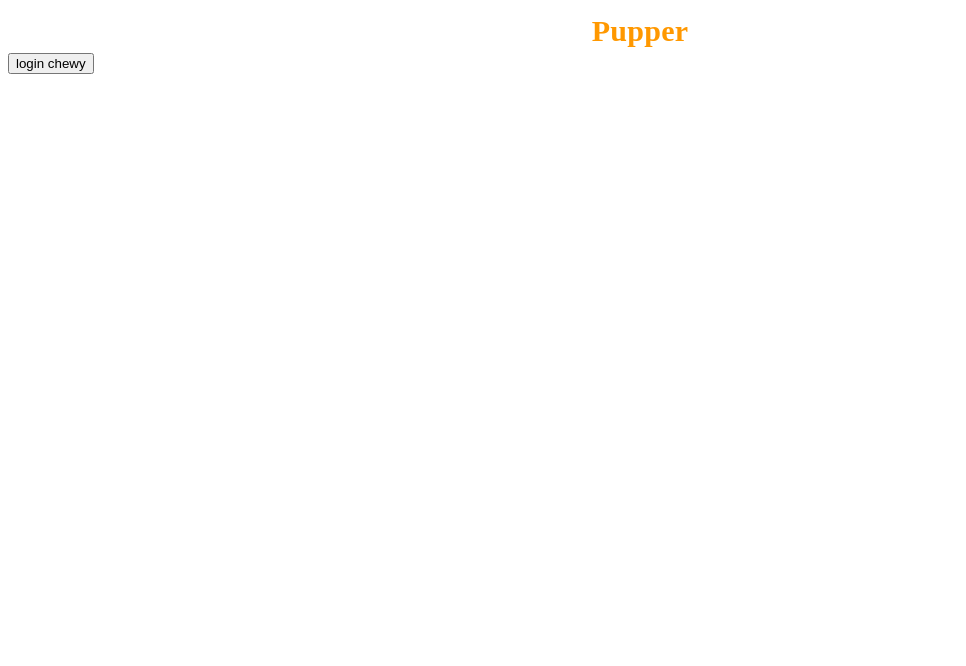
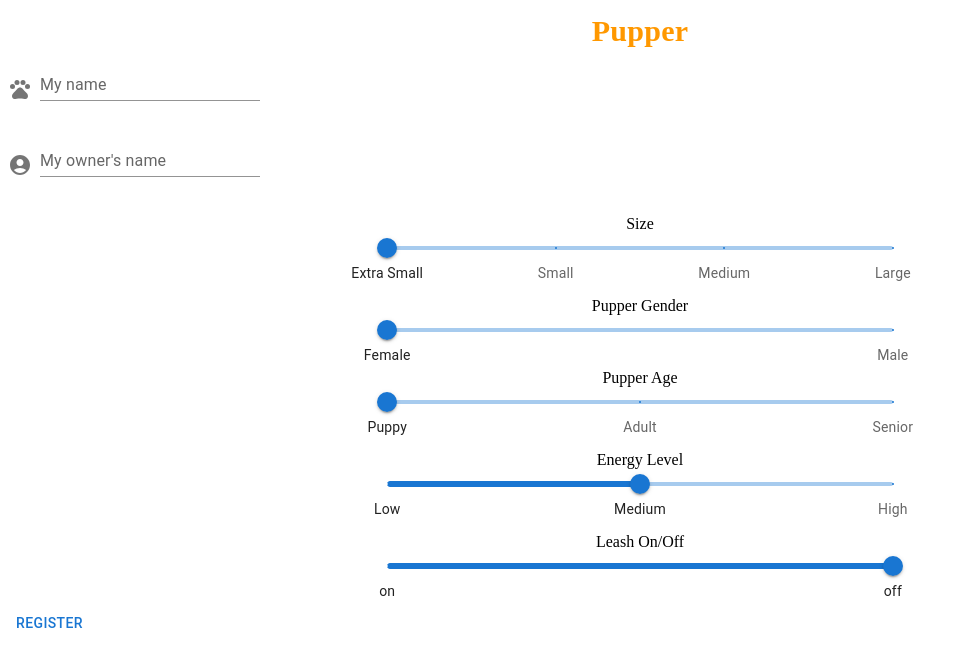
Before and after one commit to projectPupper/pupper, a React app: page /login in a window 1280 px wide. Both pictures are taken after a click on the button "login chewy". Shown: the top 666 px of the page, without its empty margins (0-966 px from the left). Built offline with nearby package versions, Linux system fonts and the light colour scheme; no server answers; the HTML template or start-up script is replaced by a standard one.

Commit message:
profile setup functionality

```diff
--- a/client/src/Components/Login.jsx
+++ b/client/src/Components/Login.jsx
@@ -6,16 +6,19 @@ import Typography from '@mui/material/Typography';
 
 function Login() {
   const [loggedIn, setLoggedIn] = useState(false);
+  // setLoggedIn(true)
 
   function handleClick() {
-    signInWithGoogle()
-    .then(result => {
+    // signInWithGoogle()
+    // .then(result => {
+    //   setLoggedIn(true)
+    //   console.log('google: ', result)
+    // })
+    // .catch(err => {
+    //   console.log(err);
+    // })
       setLoggedIn(true)
-      console.log('google: ', result)
-    })
-    .catch(err => {
-      console.log(err);
-    })
+
   }
 
   return (
--- a/client/src/Components/ProfileSetup.jsx
+++ b/client/src/Components/ProfileSetup.jsx
@@ -35,10 +35,97 @@ function ProfileSetup(props) {
     }
   ];
 
+  const ageMarks = [
+    {
+      value: 1,
+      label: 'Puppy',
+    },
+    {
+      value: 2,
+      label: 'Adult',
+    },
+    {
+      value: 3,
+      label: 'Senior',
+    },
+  ];
+
+  const genderMarks = [
+    {
+      value: 0,
+      label: 'Female',
+    },
+    {
+      value: 1,
+      label: 'Male',
+    },
+
+  ];
+
+  const energyMarks = [
+    {
+      value: 0,
+      label: 'Low',
+    },
+    {
+      value: 1,
+      label: 'Medium',
+    },
+    {
+      value: 2,
+      label: 'High',
+    },
+
+  ];
+
+  const leashMarks = [
+    {
+      value: 0,
+      label: 'on',
+    },
+    {
+      value: 1,
+      label: 'off',
+    },
+
+  ];
+
   function formatVal(value) {
     for (let i = 0; i < sizeMarks.length; i++) {
       if (sizeMarks[i].value === value) {
         return sizeMarks[i].label
+      }
+    }
+  }
+
+  function ageFormatVal(value) {
+    for (let i = 0; i < ageMarks.length; i++) {
+      if (ageMarks[i].value === value) {
+        return ageMarks[i].label
+      }
+    }
+  }
+
+  function genderFormatVal(value) {
+    for (let i = 0; i < genderMarks.length; i++) {
+      if (genderMarks[i].value === value) {
+        return genderMarks[i].label
+      }
+    }
+  }
+
+  function energyFormatVal(value) {
+    for (let i = 0; i < energyMarks.length; i++) {
+      if (energyMarks[i].value === value) {
+        return energyMarks[i].label
+      }
+    }
+  }
+
+  function leashFormatVal(value) {
+    for (let i = 0; i < leashMarks.length; i++) {
+      if (leashMarks[i].value === value) {
+        return leashMarks[i].label
       }
     }
   }
@@ -51,12 +138,29 @@ function ProfileSetup(props) {
         <TextField id="input-with-sx" label="My name" variant="standard" /> <br />
         <AccountCircleIcon sx={{ color: 'action.active', mr: 1, my: 3 }} />
         <TextField id="input-with-sx" label="My owner's name" variant="standard" />
-        Pupper Age:
-        <Slider name="age" step={0.5} min={0} max={30} defaultValue={10} aria-label="Default"  valueLabelDisplay="auto" />
-        Energy Level:
-        <Slider name="energy" step={1} min={0} max={10} defaultValue={1} marks aria-label="Default"  valueLabelDisplay="auto" />
-        Size:
-        <Slider name="size" step={1} min={0} max={5} defaultValue={1} marks={sizeMarks} aria-label="Default"  valueLabelDisplay="auto" valueLabelFormat={formatVal}/>
+        <div style={{marginLeft: "30%", marginRight: "30%"}}>
+
+
+          <div style={{textAlign: "center", marginTop: "10px"}}>Size</div>
+          <Slider name="size" step={1} min={1} max={4} defaultValue={1} marks={sizeMarks} aria-label="Default"  valueLabelDisplay="auto" valueLabelFormat={formatVal}/>
+
+
+          <div style={{textAlign: "center", marginTop: "10px"}}>Pupper Gender</div>
+          <Slider name="age" step={1} min={0} max={1} defaultValue={0} marks={genderMarks} valueLabelFormat={genderFormatVal} aria-label="Default"  valueLabelDisplay="auto" />
+
+
+          <div style={{textAlign: "center"}}>Pupper Age</div>
+          <Slider name="age" step={1} min={1} max={3} defaultValue={0} marks={ageMarks} valueLabelFormat={ageFormatVal} aria-label="Default"  valueLabelDisplay="auto" />
+
+
+          <div style={{textAlign: "center", marginTop: "10px"}}>Energy Level</div>
+          <Slider name="energy" step={1} min={0} max={2} defaultValue={1} marks={energyMarks} valueLabelFormat={energyFormatVal} aria-label="Default"  valueLabelDisplay="auto" />
+
+
+          <div style={{textAlign: "center", marginTop: "10px"}}>Leash On/Off</div>
+          <Slider name="energy" step={1} min={0} max={1} defaultValue={1} marks={leashMarks} valueLabelFormat={leashFormatVal} aria-label="Default"  valueLabelDisplay="auto" />
+
+        </div>
         <Button type="submit">Register</Button>
       </form>
     </>
```
